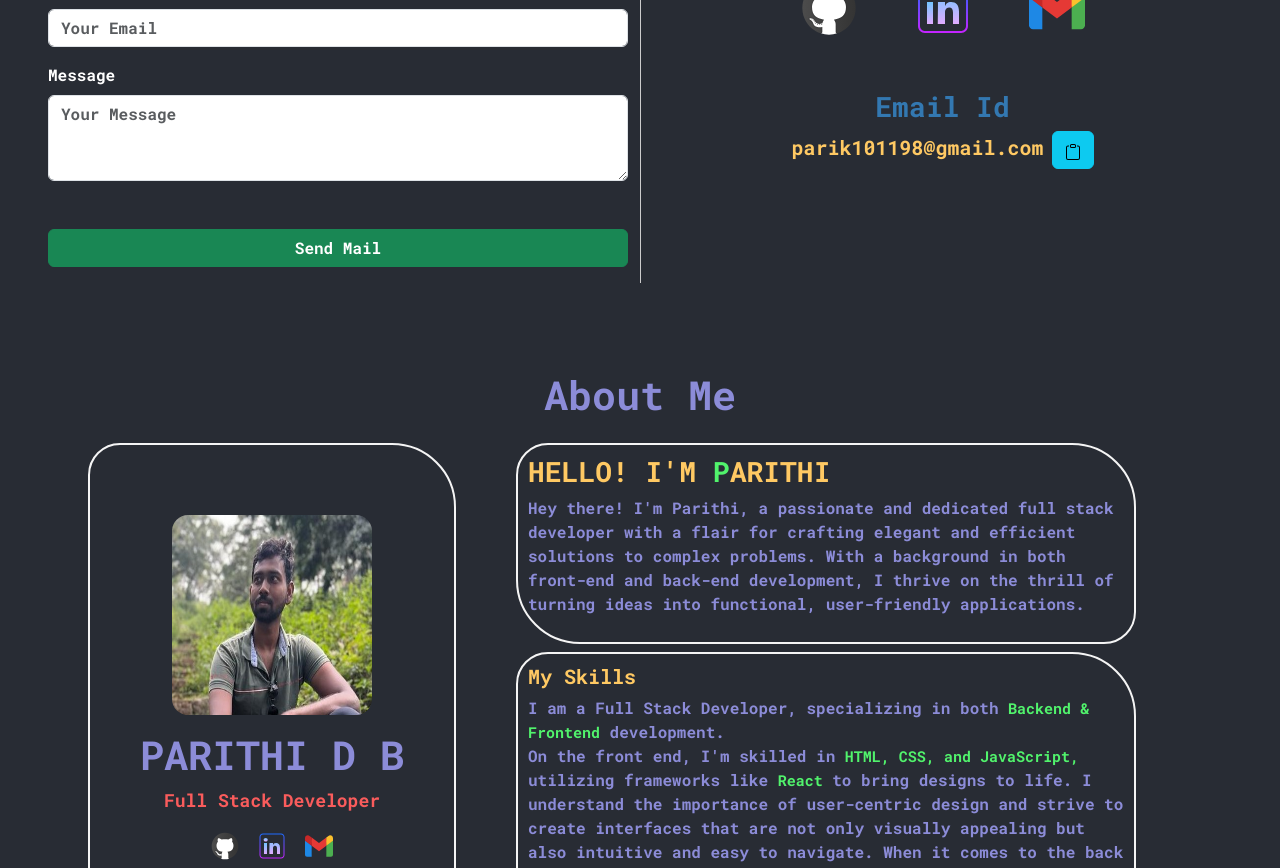
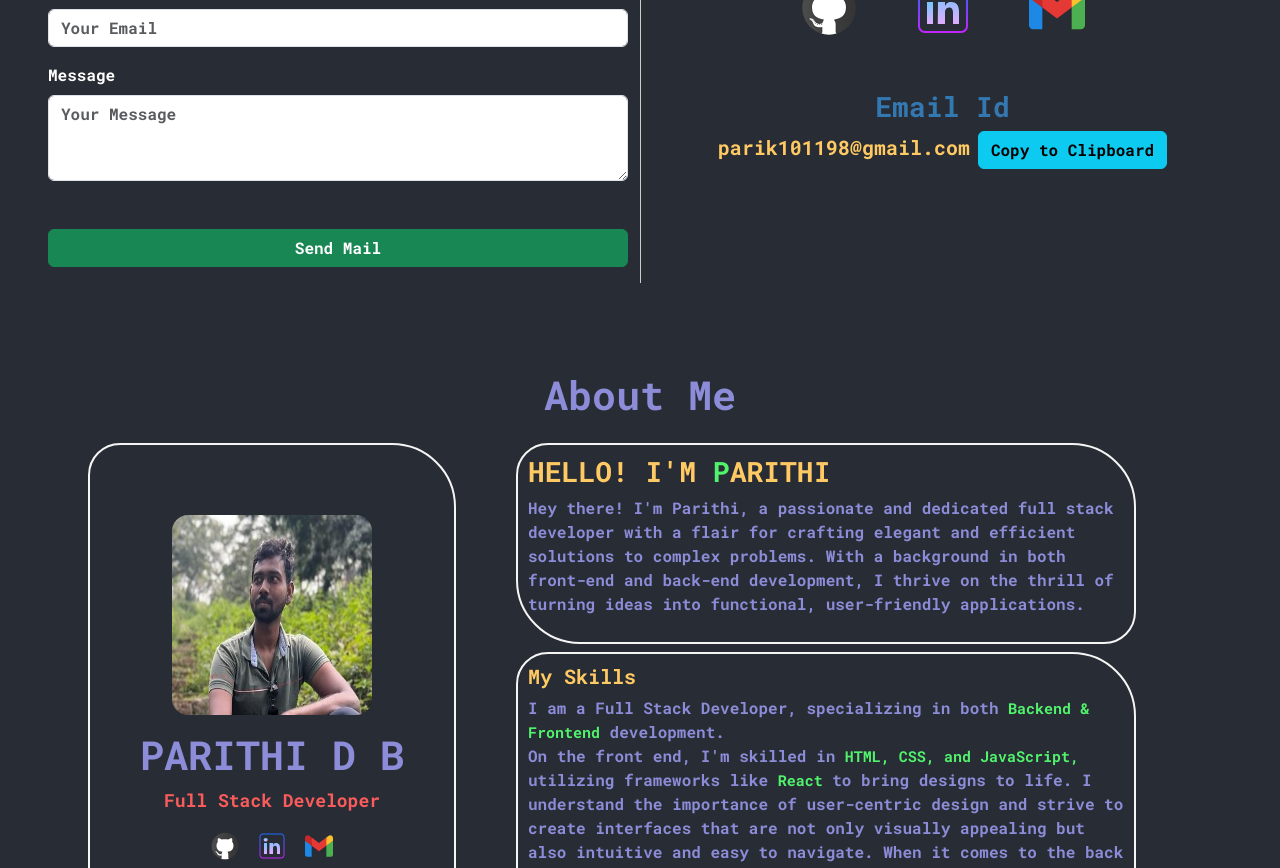
Before and after one commit to ParithiDB/Portfolio_FE, a React (Create React App) app: page / in a window 1280 px wide. Shown: the part 2520-3388 px from the top of the page. Built offline with nearby package versions, Linux system fonts and the light colour scheme; a web font is replaced by a local one.

Commit message:
ctclipboard

```diff
--- a/src/Pages/Contact/Contact.js
+++ b/src/Pages/Contact/Contact.js
@@ -47,6 +47,24 @@ function Contact(props) {
       setIsSending(false);
     }
   };
+
+
+    const [copied, setCopied] = useState(false);
+    const emailText = 'parik101198@gmail.com';
+
+    const copyToClipboard = () => {
+      const tempInput = document.createElement('input');
+      tempInput.value = emailText;
+      document.body.appendChild(tempInput);
+      tempInput.select();
+      document.execCommand('copy');
+      document.body.removeChild(tempInput);
+      setCopied(true);
+      setTimeout(() => {
+        setCopied(false);
+      }, 5000);
+    };
+
 
   return (
     <div className='contact p-5'>
@@ -134,15 +152,10 @@ function Contact(props) {
 
          <div class='email'>
             <h3 className='mail-title'>Email Id</h3>
-            <h5>parik101198@gmail.com
-            <button class='btn btn-info ms-2'><svg xmlns="http://www.w3.org/2000/svg" width="16" height="16" fill="currentColor" class="bi bi-clipboard" viewBox="0 0 16 16">
-  <path d="M4 1.5H3a2 2 0 0 0-2 2V14a2 2 0 0 0 2 2h10a2 2 0 0 0 2-2V3.5a2 2 0 0 0-2-2h-1v1h1a1 1 0 0 1 1 1V14a1 1 0 0 1-1 1H3a1 1 0 0 1-1-1V3.5a1 1 0 0 1 1-1h1v-1z"/>
-  <path d="M9.5 1a.5.5 0 0 1 .5.5v1a.5.5 0 0 1-.5.5h-3a.5.5 0 0 1-.5-.5v-1a.5.5 0 0 1 .5-.5h3zm-3-1A1.5 1.5 0 0 0 5 1.5v1A1.5 1.5 0 0 0 6.5 4h3A1.5 1.5 0 0 0 11 2.5v-1A1.5 1.5 0 0 0 9.5 0h-3z"/>
-</svg></button>
+            <h5>{emailText}
+            <button class='btn btn-info ms-2' onClick={copyToClipboard} disabled={copied}>{copied ? 'Copied!' : 'Copy to Clipboard'}</button>
             </h5>
-
          </div>
-
         </div>
         </div>
         </div>
```
